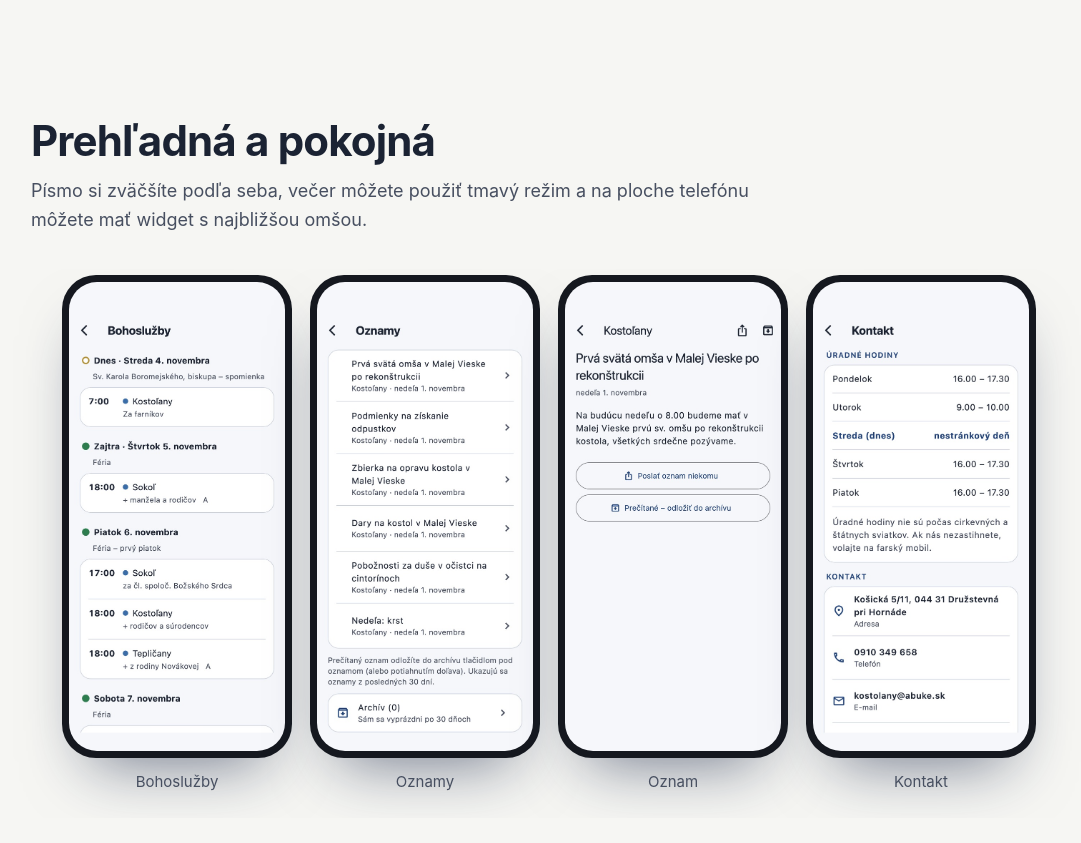
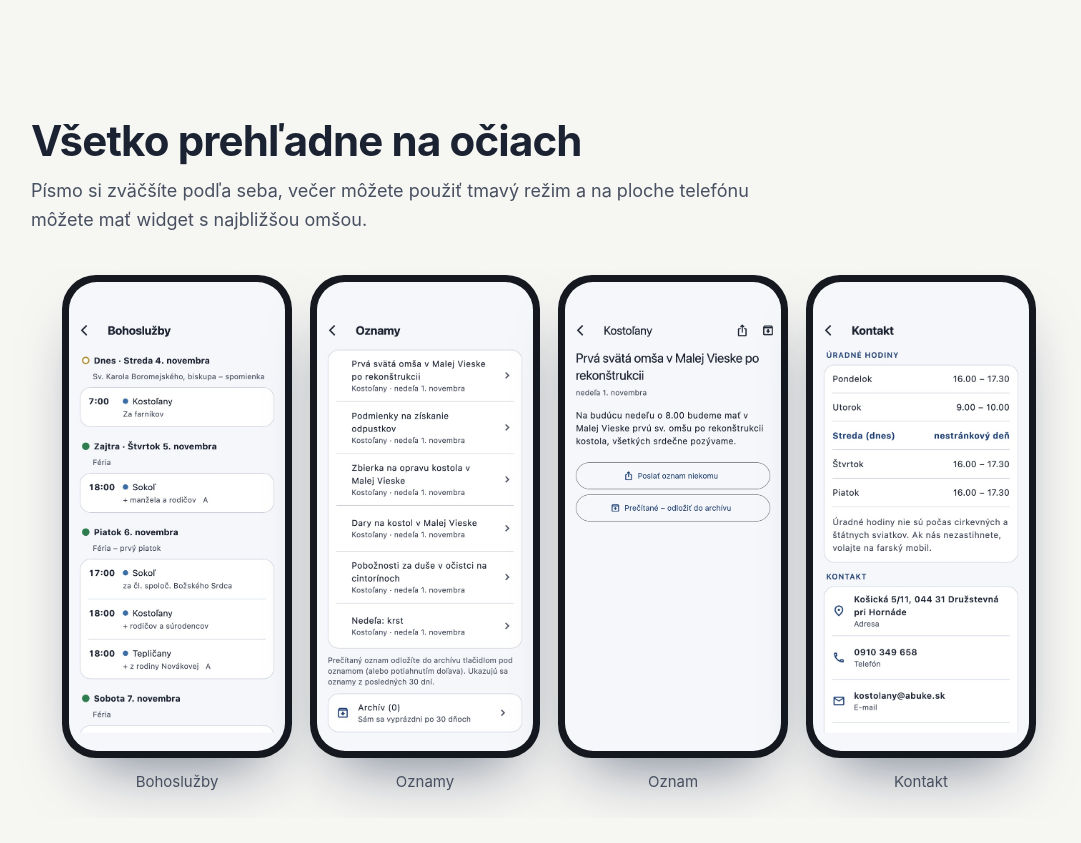
Before and after one commit to DomenicoFr/moj-chram-app, a plain HTML site: page index.html in a window 1280 px wide. Shown: the part 1543-2386 px from the top of the page, without its empty margins (91-1172 px from the left). Drawn offline with Linux system fonts and the light colour scheme.

Commit message:
Nadpis bez slova pokojná
Co-Authored-By: Claude Opus 5.5 <noreply@anthropic.com>

```diff
--- a/index.html
+++ b/index.html
@@ -271,7 +271,7 @@
 
 <section>
   <div class="wrap">
-    <h2>Prehľadná a pokojná</h2>
+    <h2>Všetko prehľadne na očiach</h2>
     <p class="intro">Písmo si zväčšíte podľa seba, večer môžete použiť tmavý režim a na ploche telefónu môžete mať widget s najbližšou omšou.</p>
     <div class="shots">
       <figure><div class="phone"><img src="obrazky/snimka-bohosluzby.jpg" alt="Bohoslužby na celý týždeň" loading="lazy" width="603" height="1311"></div><figcaption>Bohoslužby</figcaption></figure>
```
